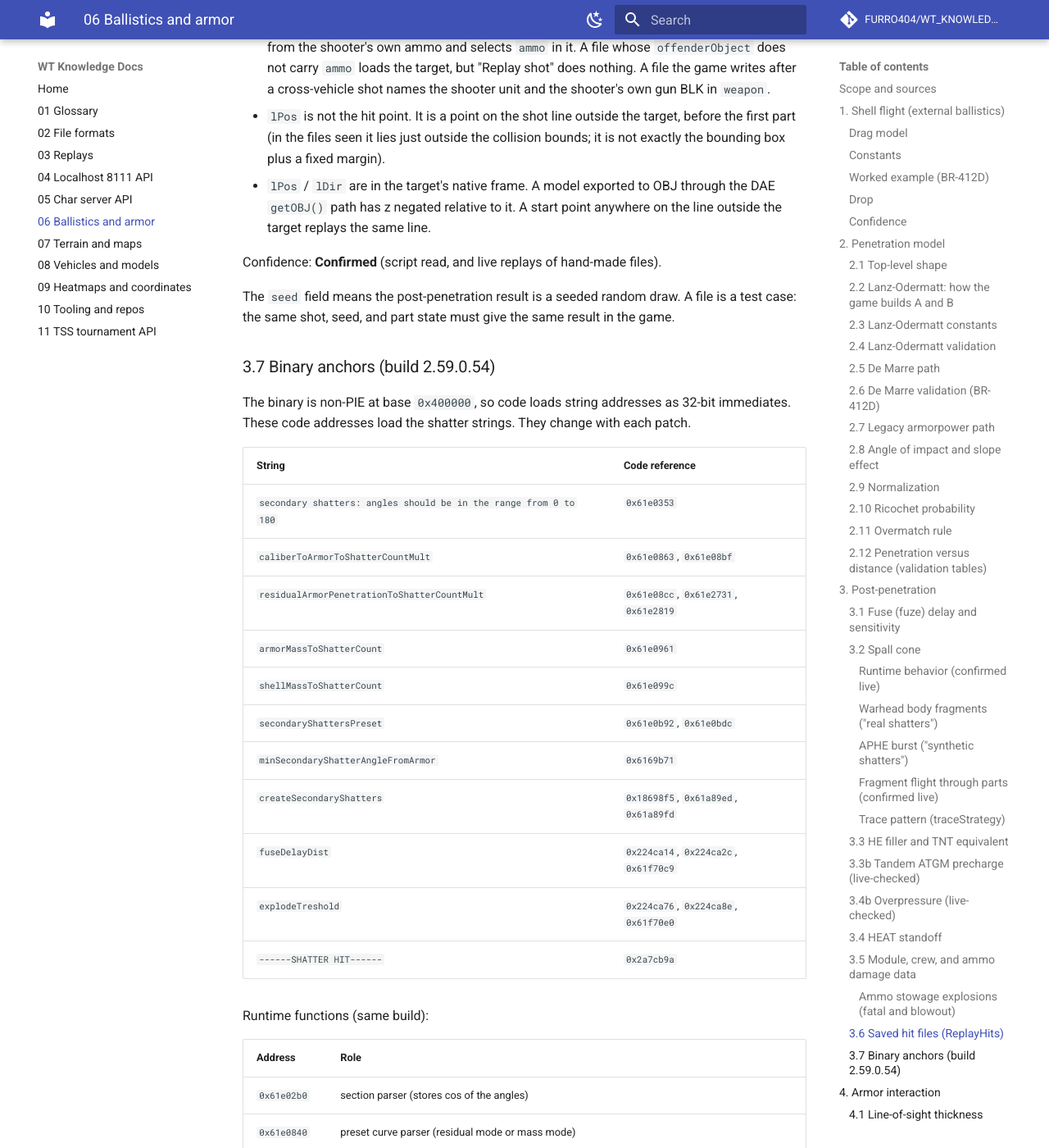
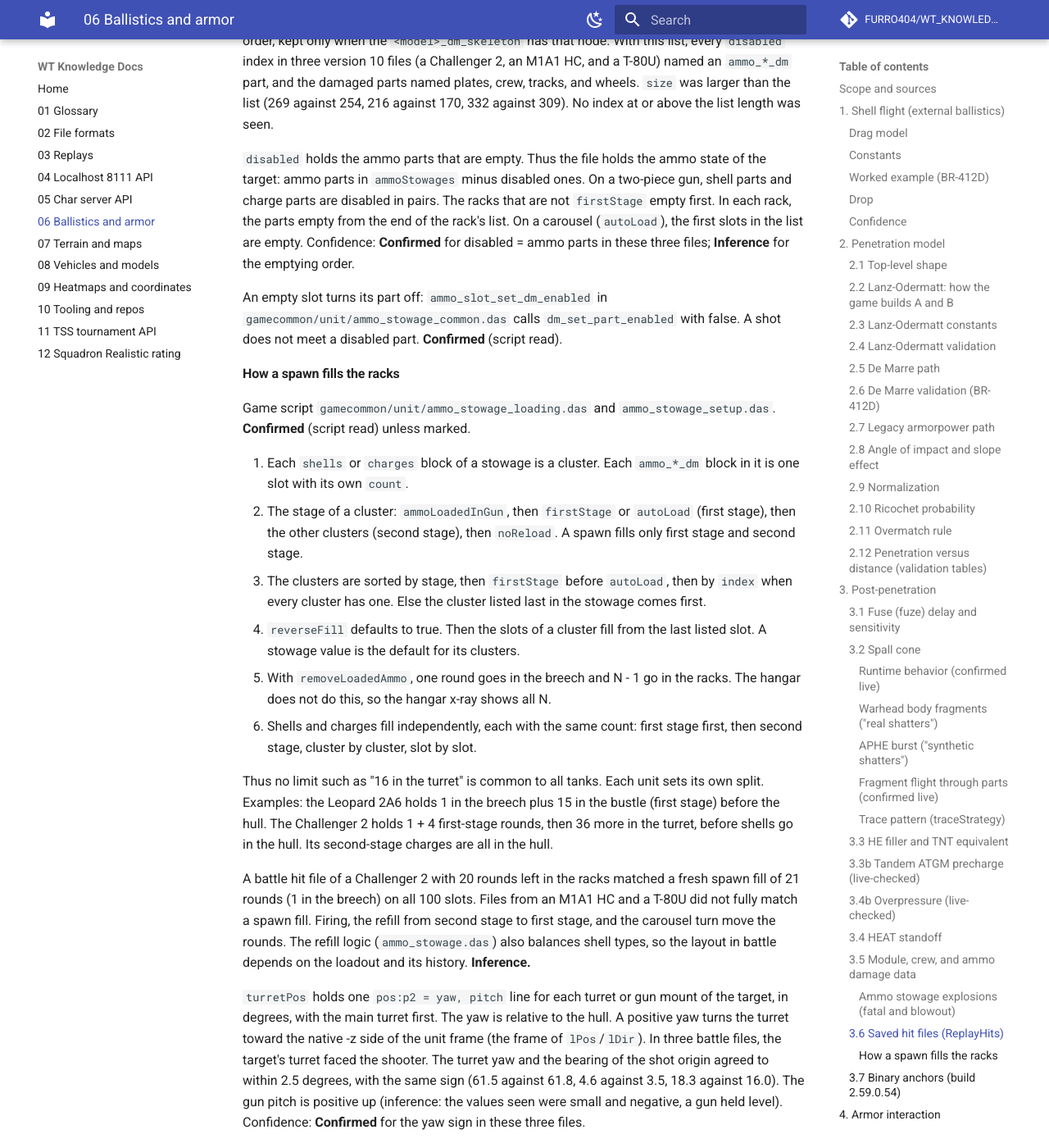
Before and after one commit to FURRO404/WT_KNOWLEDGE_DOCS, an MkDocs documentation site: the page built from docs/06-ballistics-and-armor.md, in a window 1280 px wide and 1400 px high, scrolled down 29212 px. Shown: the whole window at 82% size. Built offline with MkDocs 1.6.1 and Material for MkDocs 9.7.7, drawn with Linux system fonts in a browser that asks for light colours; comment, search, counter and statistics services are not loaded; some of the changed text lies outside the part shown.

Commit message:
Document SRE rating data and armor hit files

```diff
--- a/docs/06-ballistics-and-armor.md
+++ b/docs/06-ballistics-and-armor.md
@@ -1272,6 +1272,75 @@
 
 The `state` value is a multiple of 4096 in the files seen (0 to 61440). It
 looks like a part health value in 1/16 steps. This is an inference.
+
+Battle files also come as `version 10`. Version 10 files can hold lines
+where the 2nd and 3rd values are the same value and are not multiples of 4096
+(for example `65534, 65534` or `63150, 63150`). These lines were seen only on
+armor plates. Their meaning is not known. A possible reading is a finer
+health value (63150 / 65535 = 0.964). This is an inference.
+
+The part index is the local part id (see `03-replays.md`): the leaf blocks of
+`DamageParts` in file order, kept only when the `<model>_dm_skeleton` has that
+node. With this list, every `disabled` index in three version 10 files (a
+Challenger 2, an M1A1 HC, and a T-80U) named an `ammo_*_dm` part, and the
+damaged parts named plates, crew, tracks, and wheels. `size` was larger than
+the list (269 against 254, 216 against 170, 332 against 309). No index at or
+above the list length was seen.
+
+`disabled` holds the ammo parts that are empty. Thus the file holds the
+ammo state of the target: ammo parts in `ammoStowages` minus disabled ones.
+On a two-piece gun, shell parts and charge parts are disabled in pairs.
+The racks that are not `firstStage` empty first. In each rack, the parts
+empty from the end of the rack's list. On a carousel (`autoLoad`), the first
+slots in the list are empty. Confidence: **Confirmed** for disabled = ammo
+parts in these three files; **Inference** for the emptying order.
+
+An empty slot turns its part off: `ammo_slot_set_dm_enabled` in
+`gamecommon/unit/ammo_stowage_common.das` calls `dm_set_part_enabled` with
+false. A shot does not meet a disabled part. **Confirmed** (script read).
+
+#### How a spawn fills the racks
+
+Game script `gamecommon/unit/ammo_stowage_loading.das` and
+`ammo_stowage_setup.das`. **Confirmed** (script read) unless marked.
+
+1. Each `shells` or `charges` block of a stowage is a cluster. Each
+   `ammo_*_dm` block in it is one slot with its own `count`.
+2. The stage of a cluster: `ammoLoadedInGun`, then `firstStage` or
+   `autoLoad` (first stage), then the other clusters (second stage), then
+   `noReload`. A spawn fills only first stage and second stage.
+3. The clusters are sorted by stage, then `firstStage` before `autoLoad`,
+   then by `index` when every cluster has one. Else the cluster listed last
+   in the stowage comes first.
+4. `reverseFill` defaults to true. Then the slots of a cluster fill from the
+   last listed slot. A stowage value is the default for its clusters.
+5. With `removeLoadedAmmo`, one round goes in the breech and N - 1 go in the
+   racks. The hangar does not do this, so the hangar x-ray shows all N.
+6. Shells and charges fill independently, each with the same count: first
+   stage first, then second stage, cluster by cluster, slot by slot.
+
+Thus no limit such as "16 in the turret" is common to all tanks. Each unit
+sets its own split. Examples: the Leopard 2A6 holds 1 in the breech plus 15
+in the bustle (first stage) before the hull. The Challenger 2 holds 1 + 4
+first-stage rounds, then 36 more in the turret, before shells go in the hull.
+Its second-stage charges are all in the hull.
+
+A battle hit file of a Challenger 2 with 20 rounds left in the racks
+matched a fresh spawn fill of 21 rounds (1 in the breech) on all 100 slots.
+Files from an M1A1 HC and a T-80U did not fully match a spawn fill. Firing,
+the refill from second stage to first stage, and the carousel turn move the
+rounds. The refill logic (`ammo_stowage.das`) also balances shell types, so
+the layout in battle depends on the loadout and its history. **Inference.**
+
+`turretPos` holds one `pos:p2 = yaw, pitch` line for each turret or gun
+mount of the target, in degrees, with the main turret first. The yaw is
+relative to the hull. A positive yaw turns the turret toward the native
+-z side of the unit frame (the frame of `lPos`/`lDir`). In three battle
+files, the target's turret faced the shooter. The turret yaw and the
+bearing of the shot origin agreed to within 2.5 degrees, with the same
+sign (61.5 against 61.8, 4.6 against 3.5, 18.3 against 16.0). The gun pitch
+is positive up (inference: the values seen were small and negative, a gun
+held level). Confidence: **Confirmed** for the yaw sign in these three files.
 
 Protection Analysis loads a hit file with these rules
 (`scripts/dmviewer/protectionanalysis.nut`, `protectionanalysisoptionshandler.nut`):
--- a/mkdocs.yml
+++ b/mkdocs.yml
@@ -45,3 +45,4 @@
   - 09 Heatmaps and coordinates: 09-heatmaps-and-coordinates.md
   - 10 Tooling and repos: 10-tooling-and-repos.md
   - 11 TSS tournament API: 11-tss-tournament-api.md
+  - 12 Squadron Realistic rating: 12-squadron-realistic-rating.md
```
Also changed, not shown: README.md (+1 -0 lines), docs/12-squadron-realistic-rating.md (added, +109 -0 lines), docs/index.md (+5 -2 lines).
